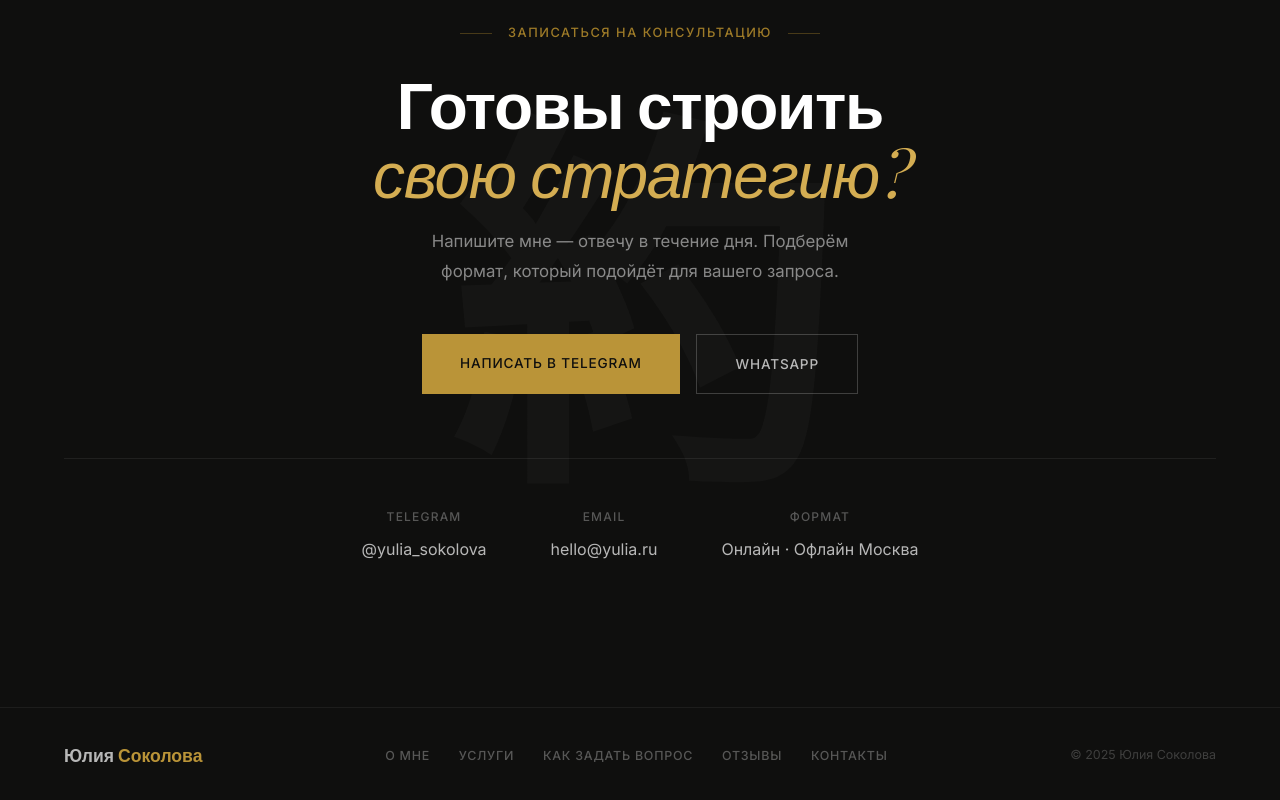
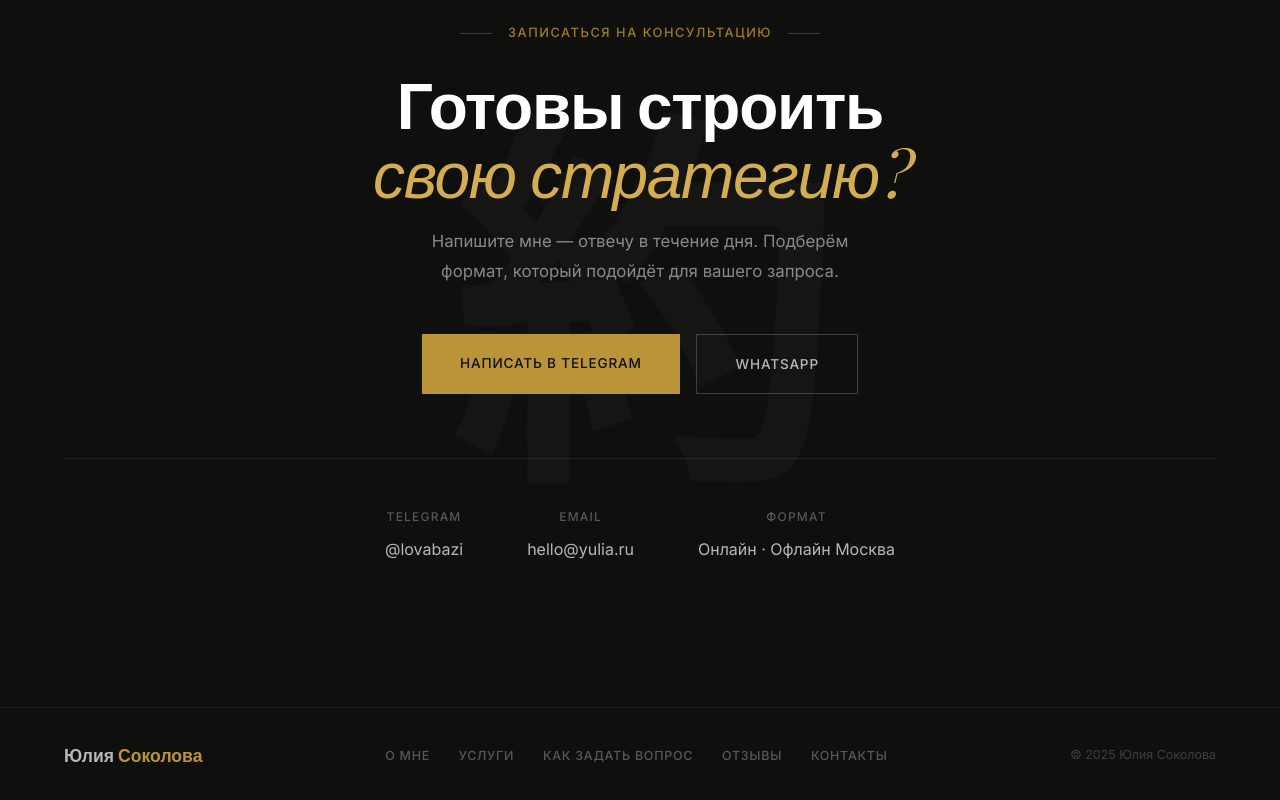
Before and after one commit to roststat/sokolova, a Next.js app: page / in a window 1280 px wide. Shown: the part 5883-6683 px from the top of the page. Built offline with nearby package versions, Linux system fonts and the light colour scheme.

Commit message:
Update Telegram link to @lovabazi

```diff
--- a/src/components/BaziCalculator.tsx
+++ b/src/components/BaziCalculator.tsx
@@ -1180,7 +1180,7 @@ function BaziCalculatorInner() {
 
   const handlePrint = () => window.print()
 
-  const TG_URL = 'https://t.me/yulia_sokolova'
+  const TG_URL = 'https://t.me/lovabazi'
   const shareUrl = typeof window !== 'undefined' ? window.location.href : ''
   const tgShareUrl = `https://t.me/share/url?url=${encodeURIComponent(shareUrl)}&text=${encodeURIComponent('Моя карта Бацзы — посмотри!')}`
 
--- a/src/components/Contact.tsx
+++ b/src/components/Contact.tsx
@@ -11,14 +11,14 @@ export default function Contact() {
           который подойдёт для вашего запроса.
         </p>
         <div className="contact-buttons reveal">
-          <a href="https://t.me/" className="cbtn-gold">Написать в Telegram</a>
+          <a href="https://t.me/lovabazi" className="cbtn-gold">Написать в Telegram</a>
           <a href="https://wa.me/" className="cbtn-outline">WhatsApp</a>
         </div>
 
         <div className="contact-info">
           <div className="contact-info-item">
             <div className="ci-label">Telegram</div>
-            <a href="https://t.me/" className="ci-val">@yulia_sokolova</a>
+            <a href="https://t.me/lovabazi" className="ci-val">@lovabazi</a>
           </div>
           <div className="contact-info-item">
             <div className="ci-label">Email</div>
```
